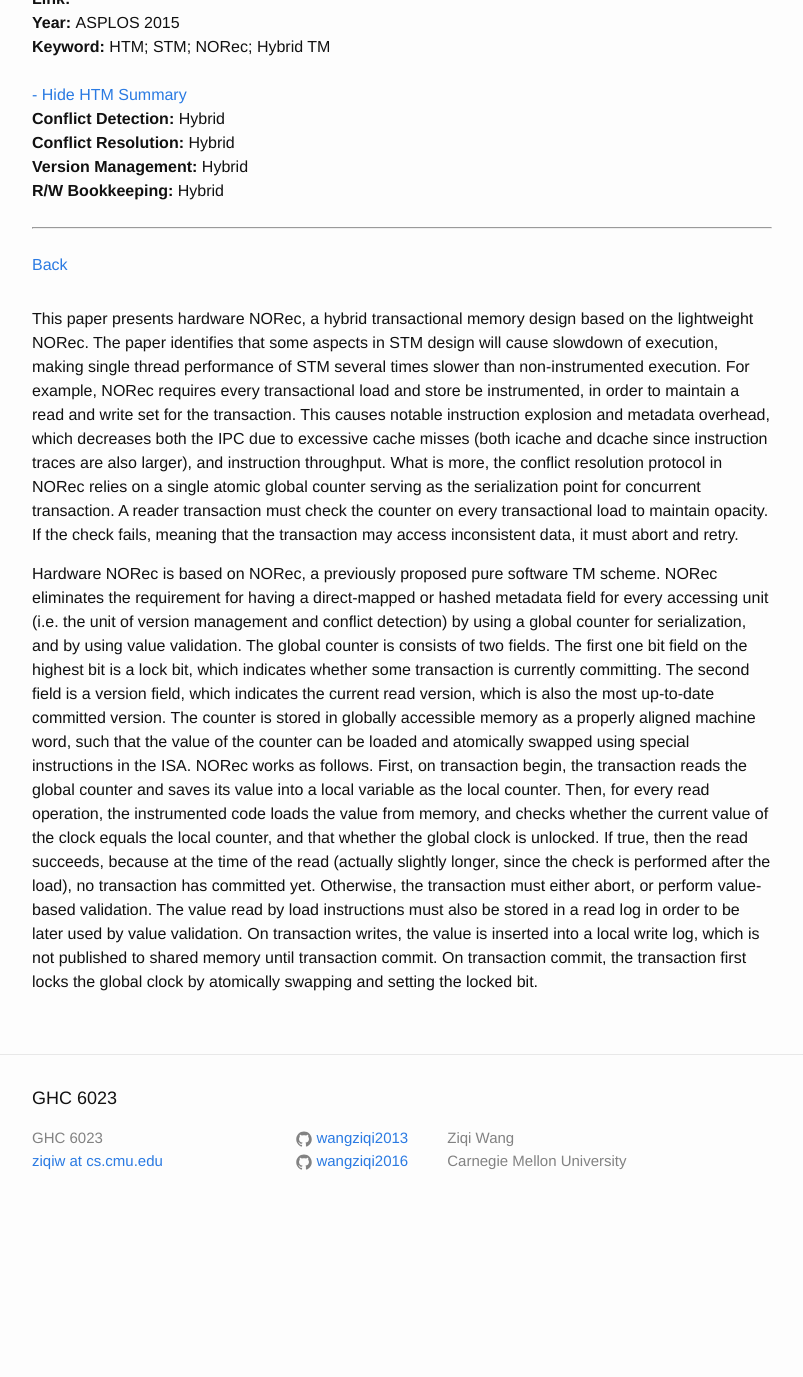
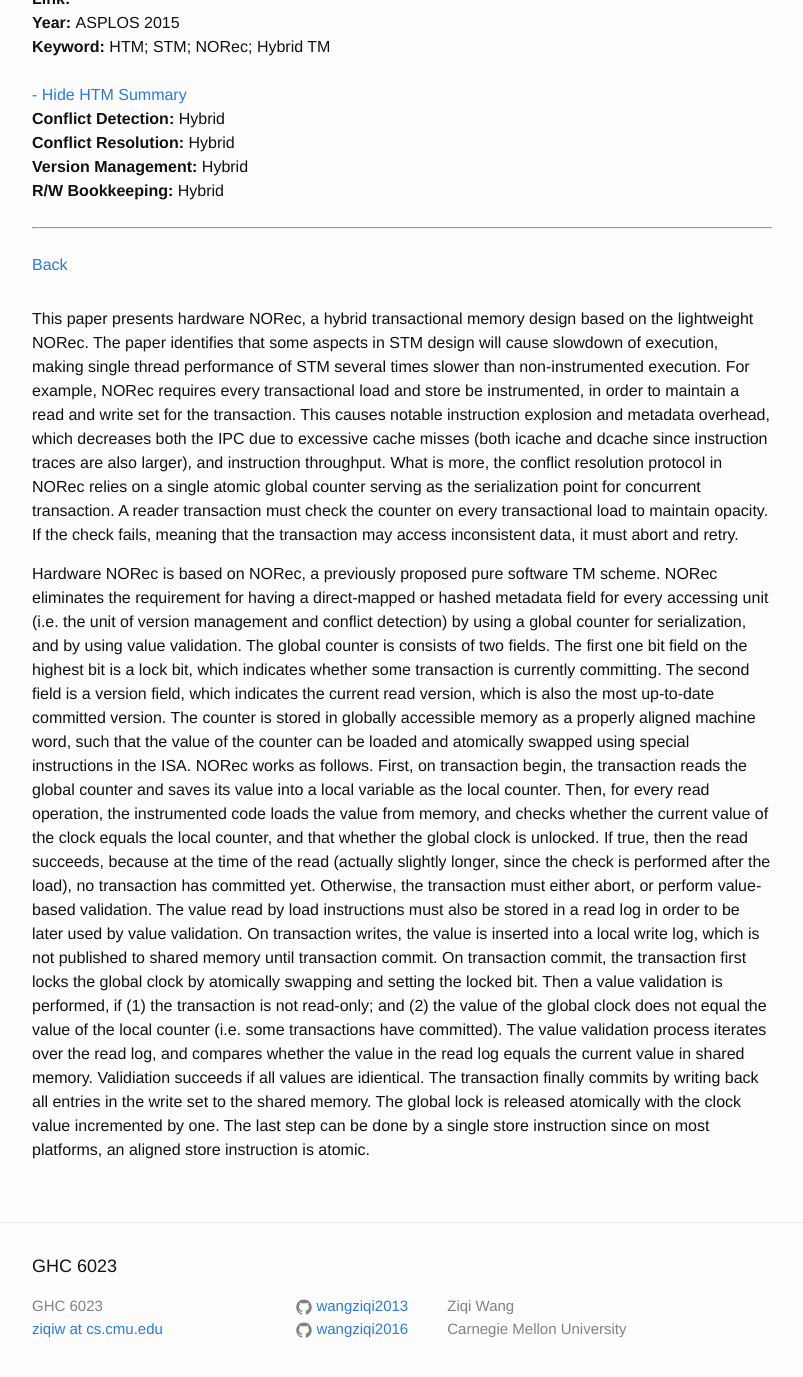
Before and after one commit to wangziqi2013/wangziqi2013.github.io, a Jekyll site: the page built from _posts/2019-11-02-rh-norec.markdown, in a window 1280 px wide and 1400 px high, scrolled down 329 px. Shown: the top 1377 px of the window, without its empty margins (238-1041 px from the left). Built offline with Jekyll 4.4.1, drawn with Linux system fonts in a browser that asks for light colours; before the commit the page ends 1561 px from its top, so only the background shows below that.

Commit message:
Adding commit

```diff
--- a/_posts/2019-11-02-rh-norec.markdown
+++ b/_posts/2019-11-02-rh-norec.markdown
@@ -38,3 +38,9 @@ transaction has committed yet. Otherwise, the transaction must either abort, or
 value read by load instructions must also be stored in a read log in order to be later used by value validation. On transaction
 writes, the value is inserted into a local write log, which is not published to shared memory until transaction commit.
 On transaction commit, the transaction first locks the global clock by atomically swapping and setting the locked bit.
+Then a value validation is performed, if (1) the transaction is not read-only; and (2) the value of the global clock
+does not equal the value of the local counter (i.e. some transactions have committed). The value validation process iterates
+over the read log, and compares whether the value in the read log equals the current value in shared memory. Validiation
+succeeds if all values are idientical. The transaction finally commits by writing back all entries in the write set to
+the shared memory. The global lock is released atomically with the clock value incremented by one. The last step can be
+done by a single store instruction since on most platforms, an aligned store instruction is atomic.
```
